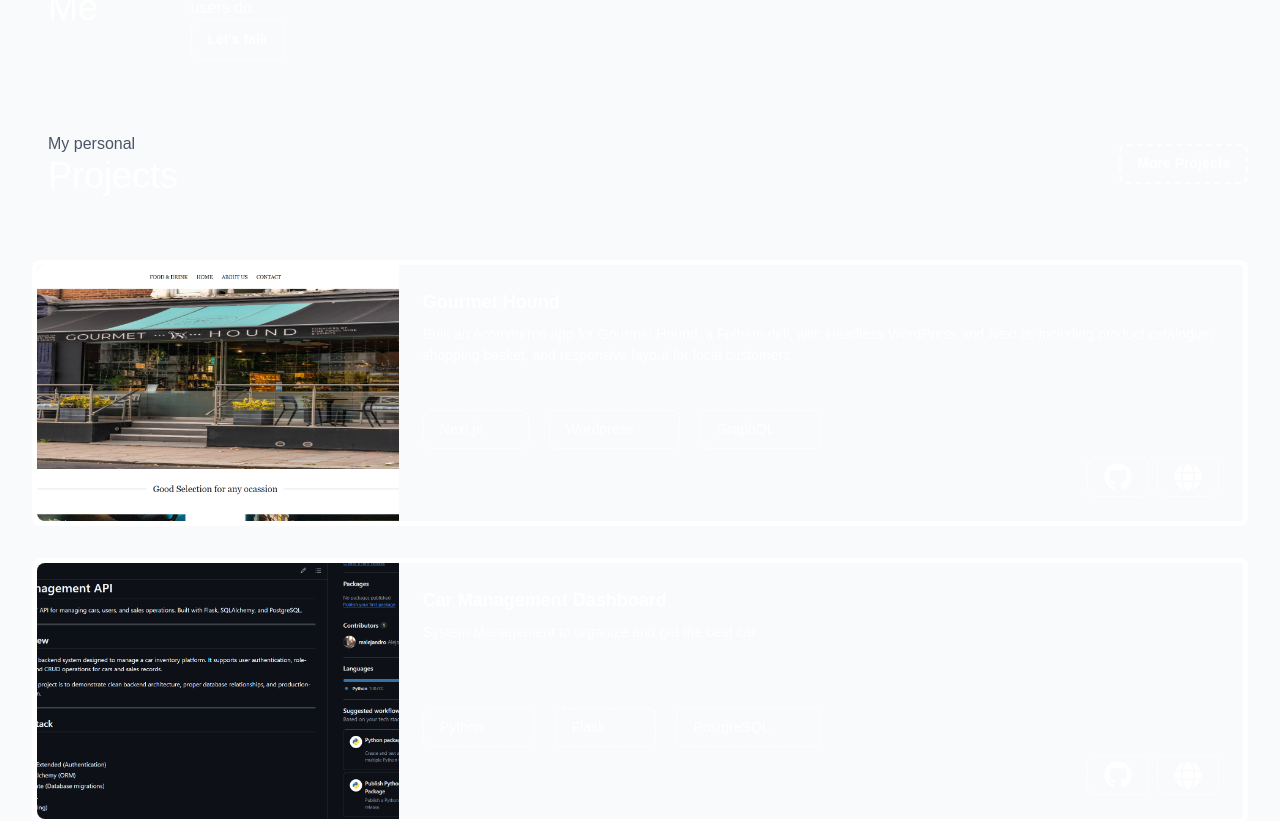
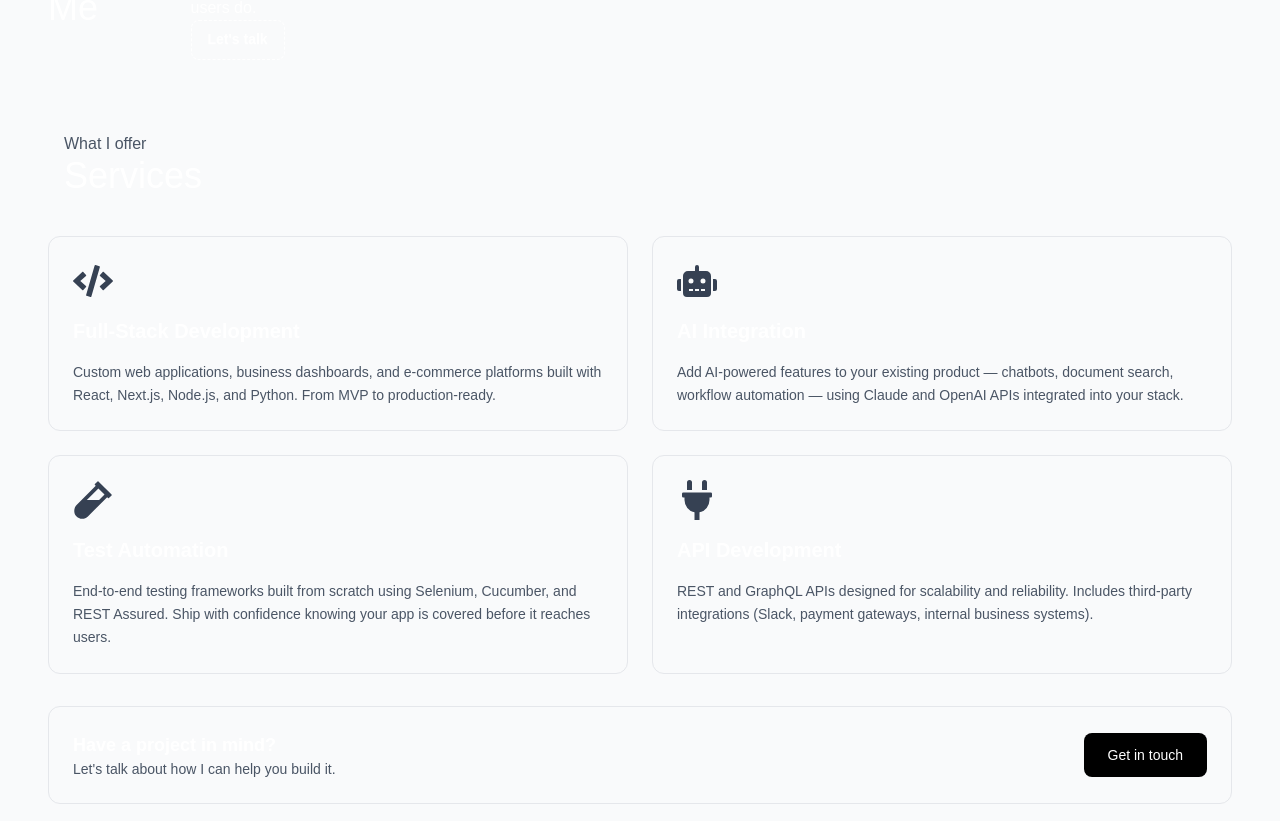
Before and after one commit to realejandro/ultimate_portfolio, a Next.js app: page / in a window 1280 px wide. Shown: the part 760-1581 px from the top of the page. Built offline with nearby package versions, Linux system fonts and the light colour scheme.

Commit message:
fix: creating a service section to talk about with my customers

```diff
--- a/src/app/components/Navbar/Navbar.tsx
+++ b/src/app/components/Navbar/Navbar.tsx
@@ -5,7 +5,7 @@ import Link from "next/link";
 export const Navbar = () => {
 
 
-  const optionsMenu = ["Home", "About", "Projects", "Skills", "Education", "Experience", "Blog"];
+  const optionsMenu = ["Home", "About", "Services", "Projects", "Skills", "Education", "Experience", "Blog"];
 
   const optionMenuElements = () =>
     optionsMenu.map((option) => (
@@ -23,7 +23,12 @@ export const Navbar = () => {
 
       {/* LEFT */}
       <div className="navbar-start">
-        <button className="btn btn-ghost text-xl">AC</button>
+        <Link
+          className="btn btn-ghost text-xl"
+          href={"/"}
+          >
+            AC
+        </Link>
 
         {/* MOBILE DROPDOWN */}
         <div className="dropdown lg:hidden">
@@ -48,7 +53,7 @@ export const Navbar = () => {
             tabIndex={0}
             className="menu menu-sm dropdown-content mt-3 z-[1] p-2 bg-transparent text-[var(--background)] rounded-box w-52"
           >
-            {optionMenuElements()}
+            { optionMenuElements() }
           </ul>
         </div>
       </div>
--- a/src/app/components/home/index.ts
+++ b/src/app/components/home/index.ts
@@ -2,3 +2,4 @@ export * from './intro/IntroSection';
 export * from './about/AboutSection';
 export * from './contact/ContactFormSection';
 export * from './projects/ProjectsSection';
+export * from './services/ServicesSections'
--- /dev/null
+++ b/src/app/components/home/services/ServicesSections.tsx
@@ -0,0 +1,62 @@
+import React from 'react'
+import { FaCode, FaRobot, FaVial, FaPlug } from 'react-icons/fa'
+
+const services = [
+  {
+    icon: <FaCode size={40} />,
+    title: 'Full-Stack Development',
+    description: 'Custom web applications, business dashboards, and e-commerce platforms built with React, Next.js, Node.js, and Python. From MVP to production-ready.',
+  },
+  {
+    icon: <FaRobot size={40} />,
+    title: 'AI Integration',
+    description: 'Add AI-powered features to your existing product — chatbots, document search, workflow automation — using Claude and OpenAI APIs integrated into your stack.',
+  },
+  {
+    icon: <FaVial size={40} />,
+    title: 'Test Automation',
+    description: 'End-to-end testing frameworks built from scratch using Selenium, Cucumber, and REST Assured. Ship with confidence knowing your app is covered before it reaches users.',
+  },
+  {
+    icon: <FaPlug size={40} />,
+    title: 'API Development',
+    description: 'REST and GraphQL APIs designed for scalability and reliability. Includes third-party integrations (Slack, payment gateways, internal business systems).',
+  },
+]
+
+export const ServicesSection = () => {
+  return (
+    <section id='services' className='flex flex-col mt-10 px-4'>
+      <div className='flex flex-col p-4 w-full sm:w-[30%]'>
+        <span className='text-base text-gray-600'>What I offer</span>
+        <span className='text-4xl'>Services</span>
+      </div>
+
+      <div className='grid grid-cols-1 sm:grid-cols-2 gap-6 mt-6'>
+        {services.map((service) => (
+          <div
+            key={service.title}
+            className='flex flex-col gap-4 p-6 rounded-xl border border-gray-200 hover:border-gray-400 transition-colors'
+          >
+            <div className='text-gray-700'>{service.icon}</div>
+            <h3 className='text-xl font-semibold'>{service.title}</h3>
+            <p className='text-gray-600 text-sm leading-relaxed'>{service.description}</p>
+          </div>
+        ))}
+      </div>
+
+      <div className='mt-8 p-6 rounded-xl bg-gray-50 border border-gray-200 flex flex-col sm:flex-row items-start sm:items-center justify-between gap-4'>
+        <div>
+          <p className='text-lg font-semibold'>Have a project in mind?</p>
+          <p className='text-gray-600 text-sm'>Let&apos;s talk about how I can help you build it.</p>
+        </div>
+        <a
+          href='#contact'
+          className='bg-black text-white px-6 py-3 rounded-lg text-sm font-medium hover:bg-gray-800 transition-colors whitespace-nowrap'
+        >
+          Get in touch
+        </a>
+      </div>
+    </section>
+  )
+}
--- a/src/app/page.tsx
+++ b/src/app/page.tsx
@@ -1,5 +1,5 @@
 import { HomeLayout } from "@/layouts/HomeLayout";
-import { AboutSection, ContactFormSection, IntroSection, ProjectsSection } from "./components/home";
+import { AboutSection, ContactFormSection, IntroSection, ProjectsSection, ServicesSection } from "./components/home";
 import { ExperienceSection } from "./components/home/experience/ExperienceSection";
 import { SkillsSection } from "./components/home/skills/SkillsSection";
 import { EducationComponent } from "./components/home/education/EducationalSection";
@@ -12,6 +12,7 @@ export default function Home() {
       <HomeLayout>
         <IntroSection />
         <AboutSection />
+        <ServicesSection />
         <ProjectsSection/>
         <EducationComponent />
         <ExperienceSection/>
```
